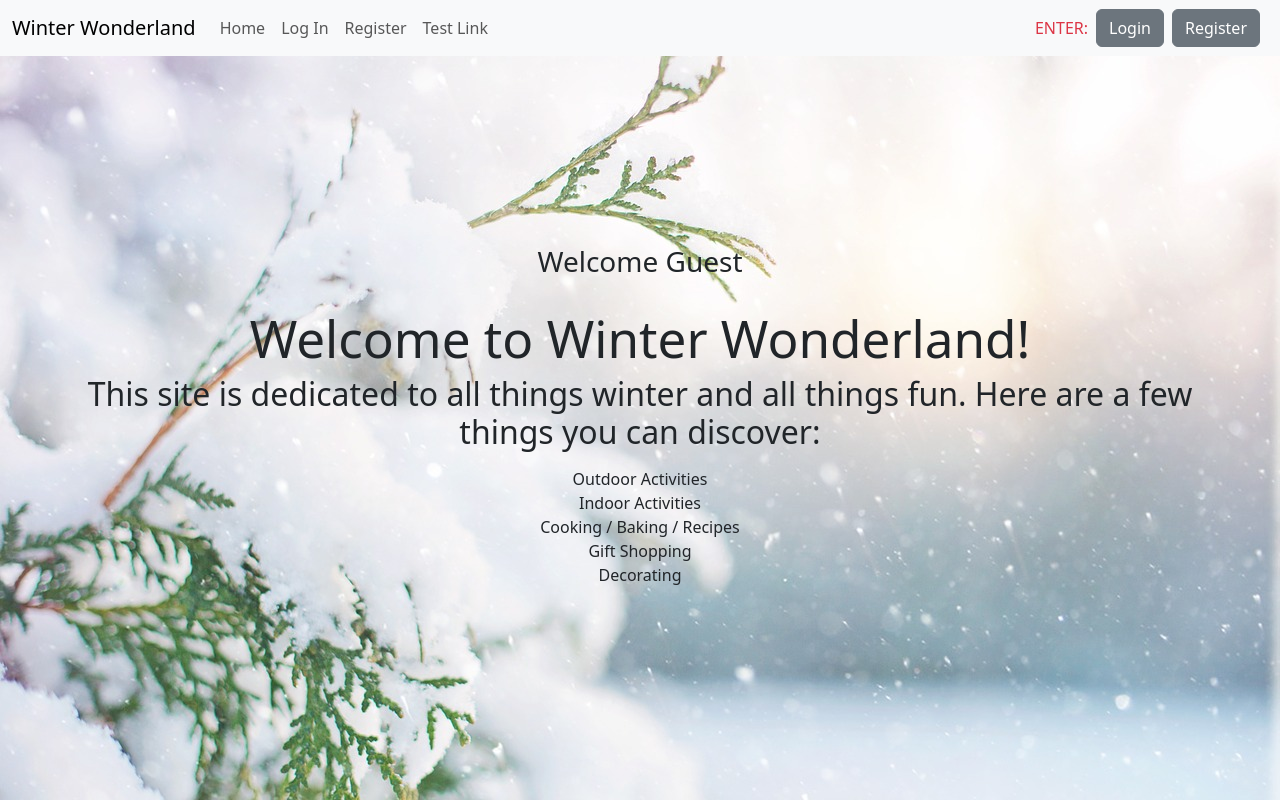
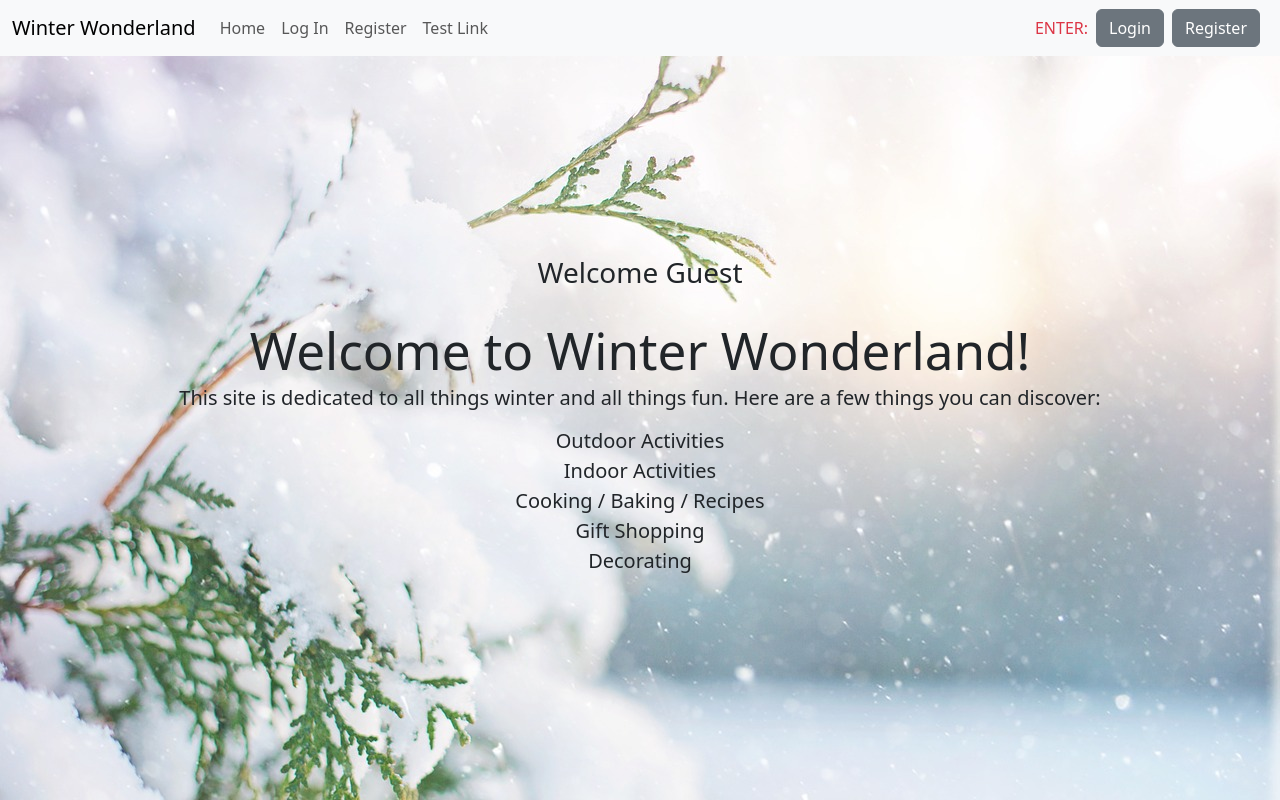
Before and after one commit to hubforschoolwork/pro5go, a React (Vite) app: page /guestarea in a window 1280 px wide. Built offline with nearby package versions, Linux system fonts and the light colour scheme.

Commit message:
css edits

```diff
--- a/src/components/highlights.jsx
+++ b/src/components/highlights.jsx
@@ -6,9 +6,10 @@ const Highlights = () => {
 
             <div className="content p-4">
                 <h1>Welcome to Winter Wonderland!</h1>
-                <h2><p>This site is dedicated to all things winter and all things fun.  Here are a few things you can discover:</p></h2>
 
-            <div class="container">
+                <h5><p>This site is dedicated to all things winter and all things fun.  Here are a few things you can discover:</p></h5>
+
+            <div class="container-g">
             <div>
                 <ul className="nav flex-column">
 
--- a/src/components/welcomebutton.jsx
+++ b/src/components/welcomebutton.jsx
@@ -6,7 +6,7 @@ import {Link} from 'react-router-dom';
 const Welcomebutton = () => {
     return (
         <Link to="/guestarea" className="welcome-button">
-             <button type="submit">Enter</button>
+             <button type="submit">Enter as Guest</button>
         </Link>
     )
 }
--- a/src/pages/guestarea.css
+++ b/src/pages/guestarea.css
@@ -0,0 +1,7 @@
+.ul {
+    font-size: 20%;
+}
+
+.container-g {
+    font-size: 20px;
+}
--- a/src/pages/welcome.css
+++ b/src/pages/welcome.css
@@ -9,13 +9,14 @@
 .welcome-button {
     background-color: white;
     color: black;
-    border-radius:5px;
+    border-radius:20px;
     width:1rem;
     height:1rem;
     text-align: center;
     margin-bottom: 25%;
     padding: 1%;
     align-items: center;
+    font-size: 25px;
     /* outline: auto; */
 }
 
```
